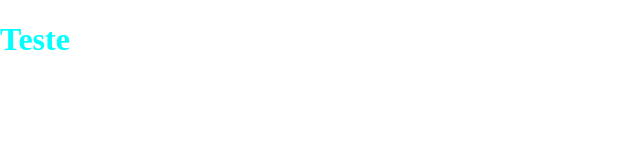
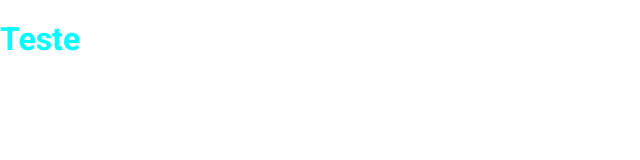
Before and after one commit to Micael-M/Pokedex-nodeJs, a website: page index.html in a window 1280 px wide. Shown: the full height of the page, 0-640 px from the left. Drawn offline with nearby package versions, Linux system fonts and the light colour scheme.

Commit message:
style(css): adiciona root no css

```diff
--- a/assets/css/global.css
+++ b/assets/css/global.css
@@ -1,3 +1,7 @@
+* {
+  font-family: 'Roboto' , sans-serif;
+}
+
 h1 {
   color: aqua;
 }
--- a/index.html
+++ b/index.html
@@ -6,6 +6,9 @@
   <title>Pokedex</title>
   <link rel="stylesheet" href="https://cdnjs.cloudflare.com/ajax/libs/normalize/8.0.1/normalize.min.css" integrity="sha512-NhSC1YmyruXifcj/KFRWoC561YpHpc5Jtzgvbuzx5VozKpWvQ+4nXhPdFgmx8xqexRcpAglTj9sIBWINXa8x5w==" crossorigin="anonymous" referrerpolicy="no-referrer" />
   <link rel="stylesheet" href="./assets/css/global.css">
+  <link rel="preconnect" href="https://fonts.googleapis.com">
+  <link rel="preconnect" href="https://fonts.gstatic.com" crossorigin>
+  <link href="https://fonts.googleapis.com/css2?family=IBM+Plex+Sans:ital,wght@0,300;1,100&family=Oswald:wght@300&family=Poppins:wght@500;800;900&family=Roboto:wght@100;300;500;700&display=swap" rel="stylesheet">
 </head>
 <body>
   <h1>Teste</h1>
```
